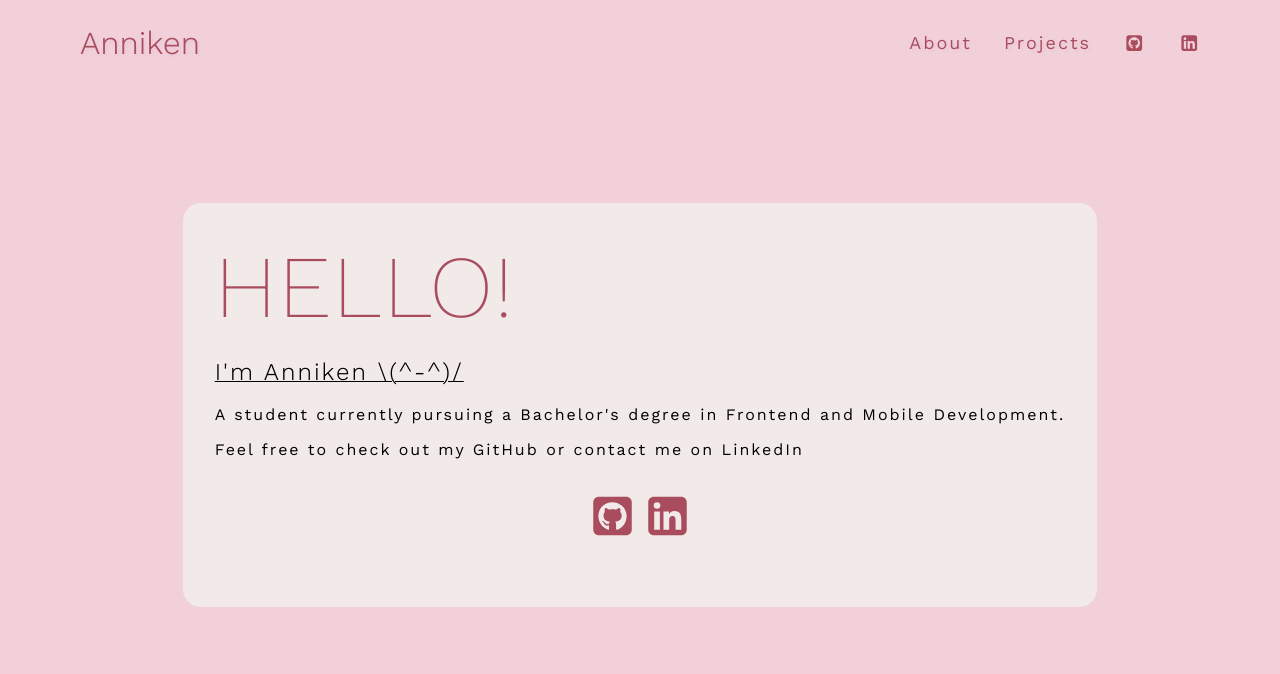
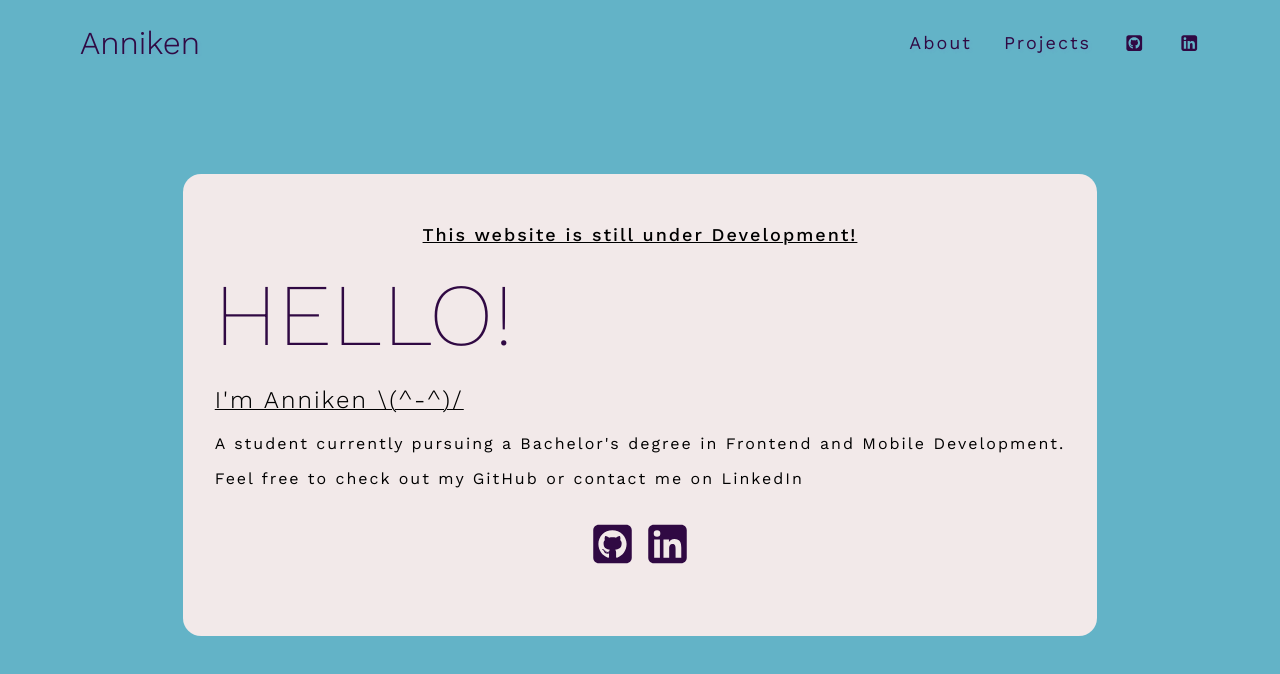
Before and after one commit to AnnikenJE/annikenje-website, a React (Vite) app: page / in a window 1280 px wide. Shown: the top 674 px of the page. Built offline with nearby package versions, Linux system fonts and the light colour scheme.

Commit message:
Color fix + more presentable.

```diff
--- a/src/main.css
+++ b/src/main.css
@@ -3,10 +3,10 @@
       Main colors
   */
 
-  --main-color: #a94c5d;
+  --main-color: #300943;
   --txt-color: ##BF787E;
 
-  --background-color:#F2D0D9;
+  --background-color:#63b3c7;
   --secondary-background-color: #F2E9E9;
 
   --link-color: var(--main-color);
--- a/src/pages/AboutPage.css
+++ b/src/pages/AboutPage.css
@@ -6,7 +6,7 @@
   font-size: 36px;
 }
 
-.about-section {
+/*.about-section {
   border: 1px;
   border-radius: 18px;
   padding: 2rem;
@@ -14,9 +14,7 @@
   letter-spacing: var(--letter-spacing);
   margin: 10rem;
   background-color: var(--secondary-background-color);
-}
-
-
+}*/
 
 /*
      Resolutions
--- a/src/pages/HomePage.css
+++ b/src/pages/HomePage.css
@@ -42,6 +42,9 @@
 
 .warning {
   text-decoration: underline;
+  font-weight: 500;
+  font-size: large;
+  text-align: center;
 }
 
 /*
--- a/src/pages/HomePage.tsx
+++ b/src/pages/HomePage.tsx
@@ -5,10 +5,11 @@ const HomePage = () => {
   return (
     <main className="home-main">
       <section className="introduction-section">
+        <p className="warning">This website is still under Development!</p>
         <h1 className="heading">HELLO!</h1>
-
         <article className="intrduction">
           <h2 className="article__heading">I'm Anniken \(^-^)/</h2>
+
           <p>
             A student currently pursuing a Bachelor's degree in Frontend and
             Mobile Development.
```
